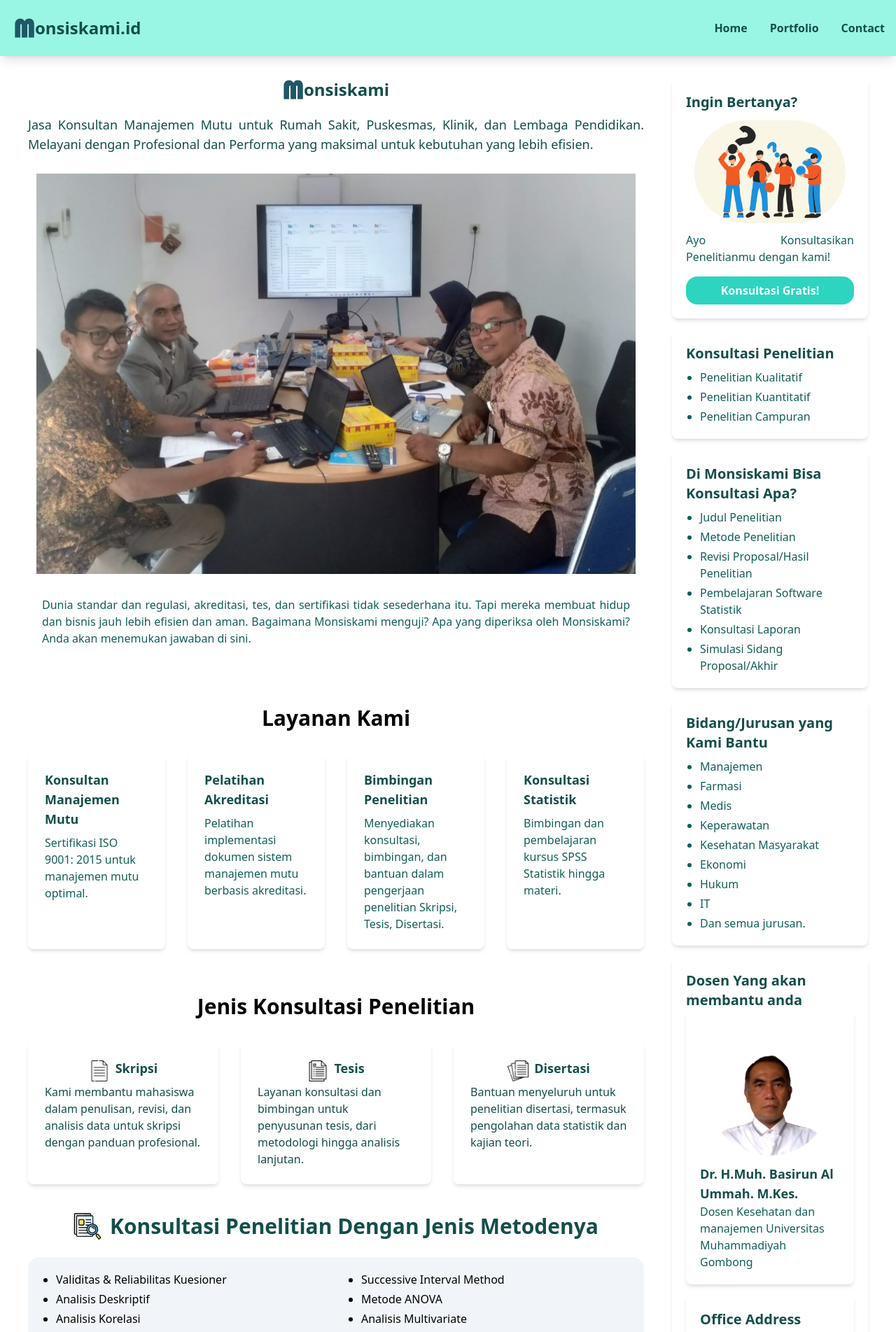
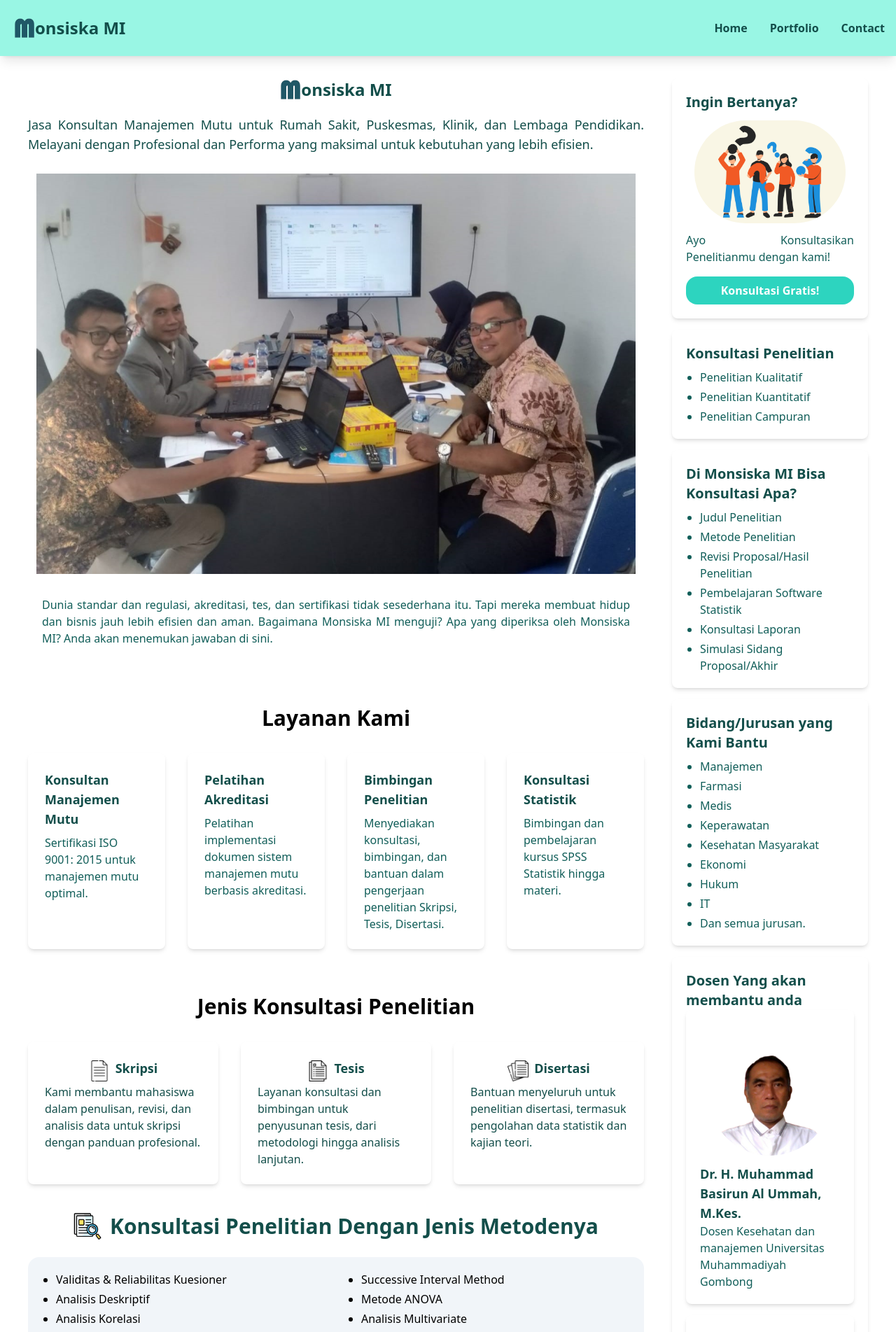
Before and after one commit to faishaltsq/monsiska, a Next.js app: page / in a window 1280 px wide. Shown: the top 1903 px of the page at 70% size. Built offline with nearby package versions, Linux system fonts and the light colour scheme.

Commit message:
Update Judul Monsiska MI

```diff
--- a/src/app/components/footer.js
+++ b/src/app/components/footer.js
@@ -3,7 +3,7 @@ export default function Footer() {
         <div className="bg-teal-200 font-bold p-1 sm:p-1 shadow-lg  left-0 w-full z-10">
         <nav className="container mx-auto flex justify-between items-center">
             <p className="text-center text-teal-900">
-              © {new Date().getFullYear()} Monsiskami
+              © {new Date().getFullYear()} Monsiska MI
             </p>
         </nav>
         </div>
--- a/src/app/components/navbar.js
+++ b/src/app/components/navbar.js
@@ -53,7 +53,7 @@ export default function Navbar() {
               height={20}
               alt="Monsiskami Logo"
             />
-            <h1 className="text-2xl font-bold text-teal-900 ">onsiskami.id</h1>
+            <h1 className="text-2xl font-bold text-teal-900 ">onsiska MI</h1>
           </div>
         </Link>
 
--- a/src/app/home/index.js
+++ b/src/app/home/index.js
@@ -56,7 +56,7 @@ const additionalInfo = [
     ]
   },
   {
-    title: 'Di Monsiskami Bisa Konsultasi Apa?',
+    title: 'Di Monsiska MI Bisa Konsultasi Apa?',
     content: [
       'Judul Penelitian',
       'Metode Penelitian',
@@ -91,10 +91,10 @@ export default function Home () {
             src='/images/MONSISKAMI-removebg-preview.png'
             width={30}
             height={20}
-            alt='Monsiskami Logo'
+            alt='Monsiska MI Logo'
             priority
           />
-          <h1 className='text-2xl font-bold text-teal-900 '>onsiskami</h1>
+          <h1 className='text-2xl font-bold text-teal-900 '>onsiska MI</h1>
         </div>
         <h2 className='text-justify text-lg text-teal-900 mt-5 mb-4'>
           Jasa Konsultan Manajemen Mutu untuk Rumah Sakit, Puskesmas, Klinik,
@@ -115,8 +115,8 @@ export default function Home () {
           <p className='text-justify text-teal-800'>
             Dunia standar dan regulasi, akreditasi, tes, dan sertifikasi tidak
             sesederhana itu. Tapi mereka membuat hidup dan bisnis jauh lebih
-            efisien dan aman. Bagaimana Monsiskami menguji? Apa yang diperiksa
-            oleh Monsiskami? Anda akan menemukan jawaban di sini.
+            efisien dan aman. Bagaimana Monsiska MI menguji? Apa yang diperiksa
+            oleh Monsiska MI? Anda akan menemukan jawaban di sini.
           </p>
         </div>
         <section
@@ -285,7 +285,7 @@ export default function Home () {
                   className='rounded-full p-3'
                 />
                 <h3 className='text-lg font-semibold text-teal-900'>
-                  Dr. H.Muh. Basirun Al Ummah. M.Kes.
+                Dr. H. Muhammad Basirun Al Ummah, M.Kes.
                 </h3>
                 <p className='text-teal-800'>
                   Dosen Kesehatan dan manajemen Universitas Muhammadiyah Gombong
--- a/src/app/portfolio/page.js
+++ b/src/app/portfolio/page.js
@@ -53,37 +53,37 @@ const portfolioItems = [
     id: 4,
     image: '/images/portfolio1.jpg',
     height: 300,
-    title: 'Monsiskami'
+    title: 'Monsiska MI'
   },
   {
     id: 5,
     image: '/images/portfolio2.jpg',
     height: 300,
-    title: 'Monsiskami'
+    title: 'Monsiska MI'
   },
   {
     id: 6,
     image: '/images/portfolio3.jpg',
     height: 300,
-    title: 'Monsiskami'
+    title: 'Monsiska MI'
   },
   {
     id: 7,
     image: '/images/portfolio4.jpg',
     height: 300,
-    title: 'Monsiskami'
+    title: 'Monsiska MI'
   },
   {
     id: 8,
     image: '/images/portfolio5.jpg',
     height: 500,
-    title: 'Monsiskami'
+    title: 'Monsiska MI'
   },
   {
     id: 9,
     image: '/images/portfolio6.jpg',
     height: 500,
-    title: 'Monsiskami'
+    title: 'Monsiska MI'
   }
 ]
 
```
